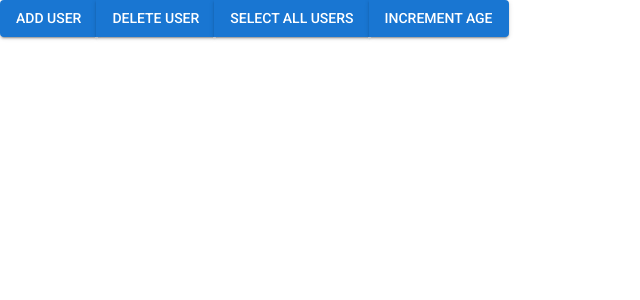
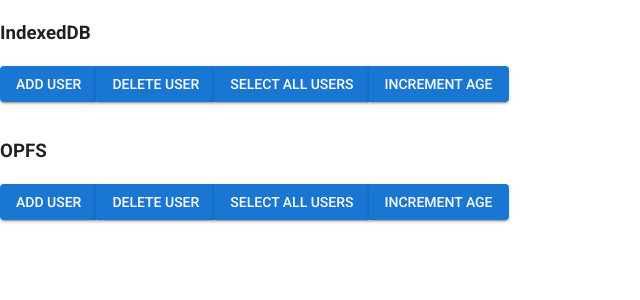
Before and after one commit to VjacheslavZ/IndexedDB, a React (Create React App) app: page /indexed-db-balanced in a window 1280 px wide. Shown: the top 300 px of the page, without its empty margins (0-640 px from the left). Built offline with nearby package versions, Linux system fonts and the light colour scheme.

Commit message:
Refactor IndexedDBBalanced component to support both IndexedDB and OPFS storage layers.

```diff
--- a/src/components/IndexedDBbalanced/index.tsx
+++ b/src/components/IndexedDBbalanced/index.tsx
@@ -3,23 +3,43 @@ import { Button, ButtonGroup, Grid } from '@mui/material';
 
 import userService from '../../lib/w9/Balanced/user';
 
+import {
+  indexedDBuserServiceAgnosticLayer,
+  opfsUserServiceAgnosticLayer,
+} from '../../lib/storageAgnosticLayer';
+
 const IndexedDBBalanced: FC = () => {
-  const addUser = async () => {
+  const indexedDBAddUser = async () => {
     const name = prompt('Enter user name:');
     const age = parseInt(prompt('Enter user age:') ?? '0', 10);
-    await userService.addUser(name, age);
+    await indexedDBuserServiceAgnosticLayer.create({
+      store: 'user',
+      record: { name, age },
+    });
   };
 
-  const selectAllUsers = async () => {
+  const opfsAddUser = async () => {
+    const name = prompt('Enter user name:');
+    const age = parseInt(prompt('Enter user age:') ?? '0', 10);
+    await opfsUserServiceAgnosticLayer.create({
+      store: `user_${name}_${age}.txt`,
+      record: JSON.stringify({ name, age }),
+      options: {
+        create: true,
+      },
+    });
+  };
+
+  const indexedDBSelectAllUsers = async () => {
     await userService.selectAllUsers();
   };
 
-  const deleteUser = async () => {
+  const indexedDBDeleteUser = async () => {
     const id = parseInt(prompt('Enter user id:') ?? '0', 10);
     await userService.deleteUser(id);
   };
 
-  const incrementAge = async () => {
+  const indexedDBIncrementAge = async () => {
     const id = parseInt(prompt('Enter user id:') ?? '0', 10);
     if (!id) return;
     await userService.incrementAge(id);
@@ -27,21 +47,71 @@ const IndexedDBBalanced: FC = () => {
 
   return (
     <div>
+      <h3>IndexedDB</h3>
       <Grid container>
         <ButtonGroup sx={{ mb: 2 }}>
-          <Button variant='contained' color='primary' onClick={addUser}>
+          <Button
+            variant='contained'
+            color='primary'
+            onClick={indexedDBAddUser}
+          >
             Add User
           </Button>
 
-          <Button variant='contained' color='primary' onClick={deleteUser}>
+          <Button
+            variant='contained'
+            color='primary'
+            onClick={indexedDBDeleteUser}
+          >
             Delete User
           </Button>
 
-          <Button variant='contained' color='primary' onClick={selectAllUsers}>
+          <Button
+            variant='contained'
+            color='primary'
+            onClick={indexedDBSelectAllUsers}
+          >
             Select all Users
           </Button>
 
-          <Button variant='contained' color='primary' onClick={incrementAge}>
+          <Button
+            variant='contained'
+            color='primary'
+            onClick={indexedDBIncrementAge}
+          >
+            Increment Age
+          </Button>
+        </ButtonGroup>
+      </Grid>
+
+      <h3>OPFS</h3>
+      <Grid container>
+        <ButtonGroup sx={{ mb: 2 }}>
+          <Button variant='contained' color='primary' onClick={opfsAddUser}>
+            Add User
+          </Button>
+
+          <Button
+            variant='contained'
+            color='primary'
+            //onClick={deleteUser}
+          >
+            Delete User
+          </Button>
+
+          <Button
+            variant='contained'
+            color='primary'
+            //onClick={selectAllUsers}
+          >
+            Select all Users
+          </Button>
+
+          <Button
+            variant='contained'
+            color='primary'
+            //onClick={incrementAge}
+          >
             Increment Age
           </Button>
         </ButtonGroup>
--- /dev/null
+++ b/src/lib/storageAgnosticLayer.js
@@ -0,0 +1,60 @@
+import { Database } from './w9/Balanced/storage';
+import IndexedDBRepository from './w9/Balanced/core';
+import FileSystemManager from './file_system_manager';
+
+const schemas = {
+  user: {
+    id: { type: 'int', primary: true },
+    name: { type: 'str' },
+    age: { type: 'int', index: true },
+  },
+};
+
+class StorageAgnosticLayer {
+  constructor(repository, storeType) {
+    this.repository = repository;
+    this.storeType = storeType;
+  }
+
+  async create({ store, record, options = {} }) {
+    if (this.storeType === 'indexedDb') {
+      return await this.repository.create({ store, record });
+    }
+    if (this.storeType === 'opfs') {
+      return await this.repository.writeFile(store, record, options);
+    }
+  }
+
+  async read() {}
+  async update() {}
+  async delete() {}
+}
+
+export default StorageAgnosticLayer;
+
+// Usage
+const indexedDB = await new Database('balanced', { version: 1, schemas });
+const userRepository = new IndexedDBRepository(indexedDB, schemas);
+export const indexedDBuserServiceAgnosticLayer = await new StorageAgnosticLayer(
+  userRepository,
+  'indexedDb'
+);
+// await indexedDBuserServiceAgnosticLayer.create({
+//   store: 'user',
+//   record: { name, age },
+// });
+
+const fsManager = new FileSystemManager();
+export const opfsUserServiceAgnosticLayer = await new StorageAgnosticLayer(
+  fsManager,
+  'opfs'
+);
+// const name = prompt('Enter user name:');
+// const age = parseInt(prompt('Enter user age:') ?? '0', 10);
+// await opfsUserServiceAgnosticLayer.create({
+//   store: `user_${name}_${age}.txt`,
+//   record: JSON.stringify({ name, age }),
+//   options: {
+//     create: true,
+//   },
+// });
--- a/src/lib/w9/Balanced/core.js
+++ b/src/lib/w9/Balanced/core.js
@@ -7,7 +7,7 @@ class Repository {
     this.validate = new SchemaValidate(schemas);
   }
 
-  insert({ store, record }) {
+  create({ store, record }) {
     this.validate.validate({ store, record });
     return this.db.exec(store, objectStore => objectStore.add(record));
   }
@@ -33,7 +33,7 @@ class Repository {
     return this.db.exec(store, op, 'readonly');
   }
 
-  async openCursor({
+  async select({
     store,
     where = [],
     indexName,
--- a/src/lib/w9/Balanced/user.js
+++ b/src/lib/w9/Balanced/user.js
@@ -26,7 +26,7 @@ class UserService {
     if (!user) throw new Error('User with id=1 not found');
     user.age += 1;
     await this.repository.update({ store: 'user', record: user });
-    await this.repository.insert({
+    await this.repository.create({
       store: 'userLogs',
       record: {
         action: 'increment_user_age',
@@ -40,11 +40,11 @@ class UserService {
   }
 
   async addUser(name, age) {
-    const { result } = await this.repository.insert({
+    const { result } = await this.repository.create({
       store: 'user',
       record: { name, age },
     });
-    this.repository.insert({
+    this.repository.create({
       store: 'userLogs',
       record: {
         action: 'add_user',
@@ -59,7 +59,7 @@ class UserService {
 
   selectAllUsers = async () => {
     try {
-      const allUsers = await this.repository.openCursor({
+      const allUsers = await this.repository.select({
         store: 'user',
         indexName: 'age',
         where: ['≥', 18],
@@ -84,3 +84,4 @@ const userRepository = new Repository(db, schemas);
 const userService = await new UserService(userRepository);
 
 export default userService;
+//   over both opfs_and_indexedDB_storage_agnostic_layer
```
